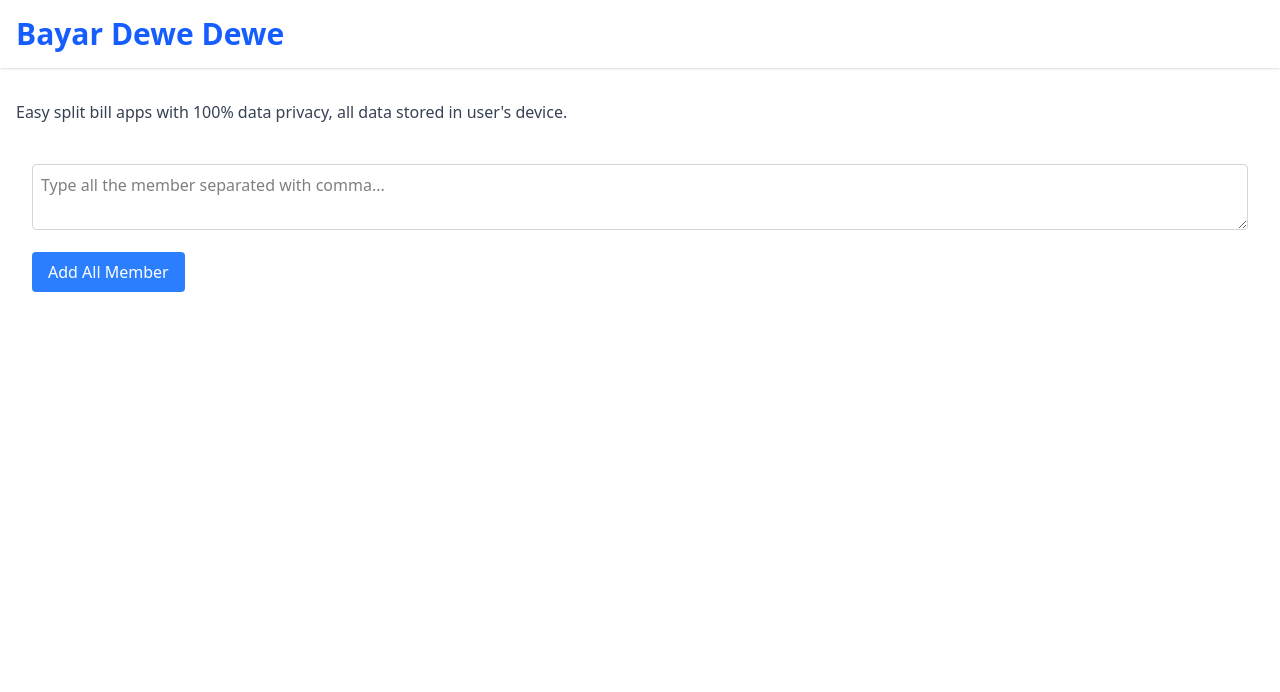
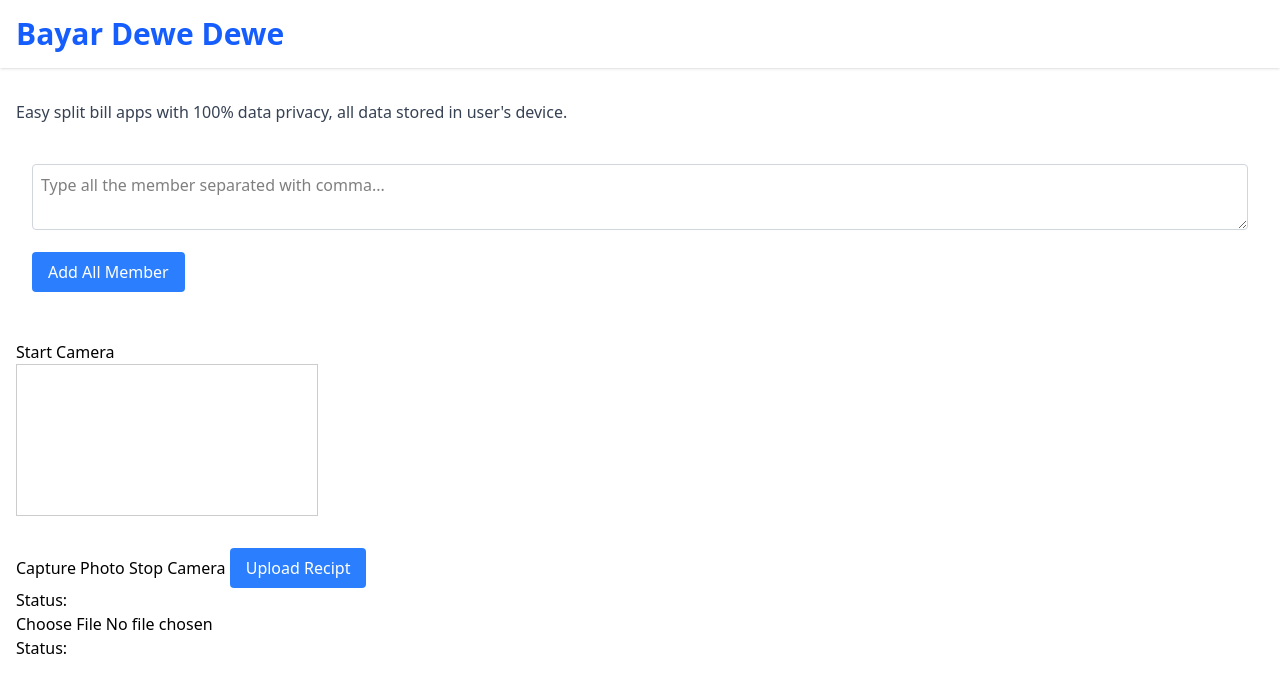
Before and after one commit to davidsugi/split-bill, a SvelteKit app: page / in a window 1280 px wide. Shown: the top 692 px of the page. Built offline with nearby package versions, Linux system fonts and the light colour scheme.

Commit message:
feat: scan and ocr rework

```diff
--- a/package.json
+++ b/package.json
@@ -76,6 +76,7 @@
 	},
 	"dependencies": {
 		"@iconify/svelte": "^4.2.0",
-		"svelte-select": "^5.8.3"
+		"svelte-select": "^5.8.3",
+		"tesseract.js": "^6.0.0"
 	}
 }
--- /dev/null
+++ b/src/lib/components/Media/index.svelte
@@ -0,0 +1,197 @@
+<script>
+// @ts-nocheck
+
+
+    let video;
+
+    let canvas;
+
+    let fileInput;
+
+    let stream;
+
+    import { onMount } from 'svelte';
+    import { createWorker } from 'tesseract.js';
+
+  import Button from '../common/Button.svelte';
+
+
+    let imageFile = null;
+    let ocrText = "";
+    let status = "";
+    let matches=[]
+
+
+
+    function handleFileChange(e) {
+      imageFile = e.target.files[0];
+      ocrText = "";
+      status = "";
+    }
+
+    async function processImage() {
+
+  if (!fileInput) return;
+  status = "Processing...";
+
+  const worker = await createWorker('eng+ind');
+  try {
+    await worker.setParameters({
+
+      tessedit_pageseg_mode: 4, // try different modes if needed
+      tessedit_char_whitelist: '0123456789ABCDEFGHIJKLMNOPQRSTUVWXYZabcdefghijklmnopqrstuvwxyz.,:/-()%$Rp ',
+    });
+    const { data: { text } } = await worker.recognize(fileInput);
+    console.log("Raw OCR text:", text);
+
+    // Replace newlines with a delimiter and then split – sometimes Tesseract doesn’t add clear newlines
+    const lines = text.split(/\n/).map(line => line.trim()).filter(Boolean);
+
+    // Filter lines that contain a price (assume prices are formatted like "53,000" or "62,000")
+    const transactionLines = lines.filter(line => /\d{1,3}(?:,\d{3})+/.test(line));
+
+    // Now, for each line, assume that the last number is the price and the rest is the name
+    const transactions = transactionLines.map(line => {
+      // Match everything until the last number with comma separators
+      // This regex grabs the transaction name and then the last number in the line
+    const match = line.match(/(.*?)(\d{1,3}(?:,\d{3})+(?:\.\d+)?)(?!.*\d)/);
+      if (match) {
+        return {
+          name: match[1].trim(),
+          price: match[2]
+        };
+      }
+      return null;
+    }).filter(Boolean);
+
+    // Log transactions
+
+    matches= transactions.forEach(({ name, price }) => {
+      console.log(`Item: ${name}, Price: ${price}`);
+    });
+
+    status = "Completed";
+  } catch (err) {
+    console.error("Error during OCR:", err);
+    status = "Error during OCR";
+  } finally {
+    await worker.terminate();
+  }
+}
+    // Ensure that this code runs only on the client
+    onMount(() => {
+      // All OCR code (like processImage) will now be called only after mounting
+    });
+
+    // Start the webcam and stream it to the video element.
+    async function startCamera() {
+      try {
+        stream = await navigator.mediaDevices.getUserMedia({ video: true });
+
+        video.srcObject = stream;
+
+        await video.play();
+      } catch (err) {
+        console.error("Error accessing camera:", err);
+      }
+    }
+
+    // Capture a frame from the video, convert it to a Blob,
+    // create a File, and simulate a file input selection.
+    function capture() {
+
+      if (!video.videoWidth || !video.videoHeight) {
+        console.error("Video not ready.");
+        return;
+      }
+
+      // Set canvas dimensions to match the video feed.
+
+      canvas.width = video.videoWidth;
+
+      canvas.height = video.videoHeight;
+
+
+      const context = canvas.getContext("2d");
+
+      context.drawImage(video, 0, 0, canvas.width, canvas.height);
+
+      // Convert the canvas image to a Blob (PNG in this example)
+
+      canvas.toBlob((blob) => {
+        if (blob) {
+          // Create a File object from the Blob.
+          const file = new File([blob], "captured.png", { type: "image/png" });
+
+          // Use DataTransfer to simulate file selection.
+          const dataTransfer = new DataTransfer();
+          dataTransfer.items.add(file);
+
+          fileInput.files = dataTransfer.files;
+
+          // (Optional) For debugging, log the file list.
+
+          console.log("File Input Files:", fileInput.files);
+        }
+      }, "image/png");
+    }
+
+    // Stop the camera stream when done.
+    function stopCamera() {
+
+      if (stream) {
+
+        stream.getTracks().forEach(track => track.stop());
+      }
+    }
+
+
+  </script>
+
+  <style>
+    video, canvas {
+      max-width: 100%;
+      border: 1px solid #ccc;
+      margin-bottom: 1em;
+    }
+  </style>
+
+  <div>
+    <!-- Button to start the webcam -->
+    <button on:click={startCamera}>Start Camera</button>
+
+    <!-- Video element to display the webcam feed -->
+    <video bind:this={video} autoplay playsinline></video>
+
+    <!-- Button to capture a photo -->
+    <button on:click={capture}>Capture Photo</button>
+
+    <!-- Hidden canvas for processing the captured image -->
+    <canvas bind:this={canvas} style="display:none;"></canvas>
+
+    <!-- Hidden file input that will hold the captured image file -->
+    <input type="file" bind:this={fileInput} style="display:none;" />
+
+    <!-- (Optional) Button to stop the camera -->
+    <button on:click={stopCamera}>Stop Camera</button>
+
+
+
+  {#if fileInput}
+  <Button onClick={processImage} label="Upload Recipt" />
+{/if}
+
+<p>Status: {status}</p>
+{#if matches.length > 0}
+  <h2 class="text-2xl text-blue-500">Scanned item</h2>
+  {#each matches as match}
+      <span class="text-gray-500"> {match}</span> <br />
+  {/each}
+{/if}
+{#if ocrText}
+  <div>
+    <h3>Extracted Text:</h3>
+    <p>{ocrText}</p>
+  </div>
+{/if}
+  </div>
--- /dev/null
+++ b/src/lib/components/Tesseract/index.svelte
@@ -0,0 +1,90 @@
+<script>
+// @ts-nocheck
+
+    import { onMount } from 'svelte';
+    import { createWorker } from 'tesseract.js';
+  import Button from '../common/Button.svelte';
+
+    // @ts-ignore
+    let imageFile = null;
+    let ocrText = "";
+    let status = "";
+    let matches=[]
+
+    // @ts-ignore
+    function handleFileChange(e) {
+      imageFile = e.target.files[0];
+      ocrText = "";
+      status = "";
+    }
+    async function processImage() {
+  if (!imageFile) return;
+  status = "Processing...";
+
+  const worker = await createWorker('eng+ind');
+  try {
+    await worker.setParameters({
+      tessedit_pageseg_mode: 4, // try different modes if needed
+      tessedit_char_whitelist: '0123456789ABCDEFGHIJKLMNOPQRSTUVWXYZabcdefghijklmnopqrstuvwxyz.,:/-()%$Rp ',
+    });
+    const { data: { text } } = await worker.recognize(imageFile);
+    console.log("Raw OCR text:", text);
+
+    // Replace newlines with a delimiter and then split – sometimes Tesseract doesn’t add clear newlines
+    const lines = text.split(/\n/).map(line => line.trim()).filter(Boolean);
+
+    // Filter lines that contain a price (assume prices are formatted like "53,000" or "62,000")
+    const transactionLines = lines.filter(line => /\d{1,3}(?:,\d{3})+/.test(line));
+
+    // Now, for each line, assume that the last number is the price and the rest is the name
+    const transactions = transactionLines.map(line => {
+      // Match everything until the last number with comma separators
+      // This regex grabs the transaction name and then the last number in the line
+    const match = line.match(/(.*?)(\d{1,3}(?:,\d{3})+(?:\.\d+)?)(?!.*\d)/);
+      if (match) {
+        return {
+          name: match[1].trim(),
+          price: match[2]
+        };
+      }
+      return null;
+    }).filter(Boolean);
+
+    // Log transactions
+    matches= transactions.forEach(({ name, price }) => {
+      console.log(`Item: ${name}, Price: ${price}`);
+    });
+
+    status = "Completed";
+  } catch (err) {
+    console.error("Error during OCR:", err);
+    status = "Error during OCR";
+  } finally {
+    await worker.terminate();
+  }
+}
+    // Ensure that this code runs only on the client
+    onMount(() => {
+      // All OCR code (like processImage) will now be called only after mounting
+    });
+  </script>
+
+  <input type="file" accept="image/*" on:change={handleFileChange} />
+
+  {#if imageFile}
+    <Button onClick={processImage} label="Upload Recipt" />
+  {/if}
+
+  <p>Status: {status}</p>
+  {#if matches.length > 0}
+    <h2 class="text-2xl text-blue-500">Scanned item</h2>
+    {#each matches as match}
+        <span class="text-gray-500"> {match}</span> <br />
+    {/each}
+  {/if}
+  {#if ocrText}
+    <div>
+      <h3>Extracted Text:</h3>
+      <p>{ocrText}</p>
+    </div>
+  {/if}
--- a/src/routes/+page.svelte
+++ b/src/routes/+page.svelte
@@ -4,7 +4,8 @@
     import PaymentHistory from '$lib/components/PaymentHistory/index.svelte';
     import { members } from '$lib/stores.js';
     import '../app.css';
-    import { Alert } from 'flowbite-svelte';
+    import Tesseract from '$lib/components/Tesseract/index.svelte'
+    import Media from '$lib/components/Media/index.svelte'
 </script>
 <div class="bg-blue-600 lg:bg-white sticky shadow">
   <h1 class="container mx-auto p-4 text-3xl font-bold text-white lg:text-blue-600">Bayar Dewe Dewe</h1>
@@ -14,7 +15,8 @@
 
   <br />
   <MemberList />
-
+  <Media />
+  <Tesseract />
   {#if $members.length > 0}
     <PaymentHistory />
     <DebtList />
```
Also changed, not shown: 1 other file (tests, documents, lock files or other folders).
